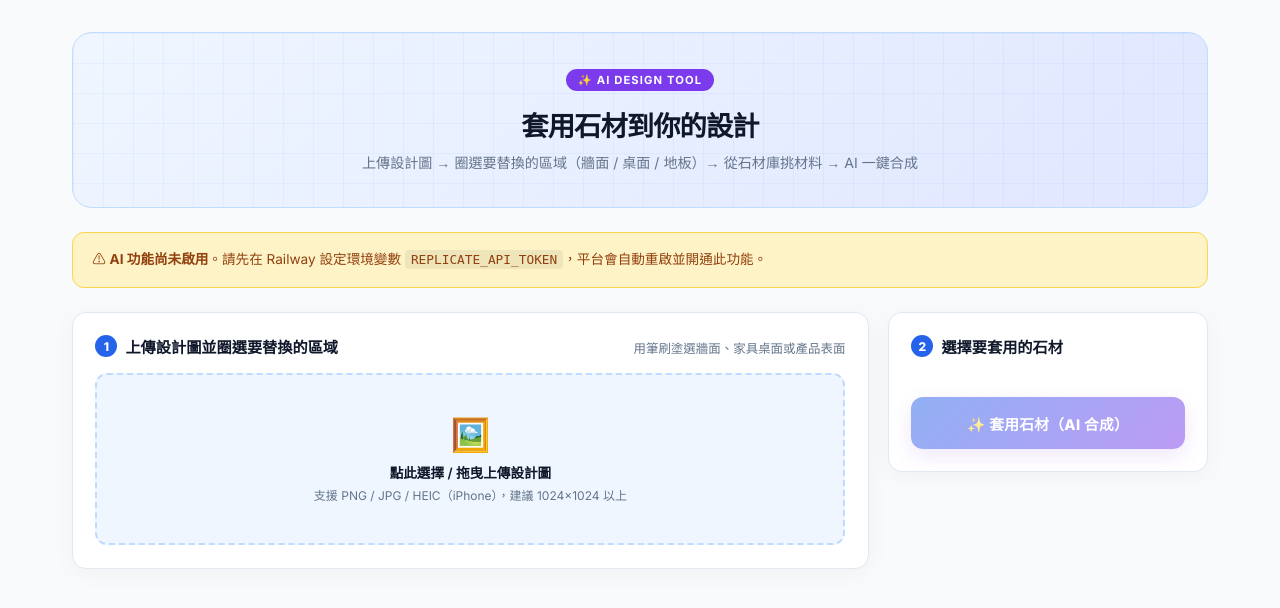
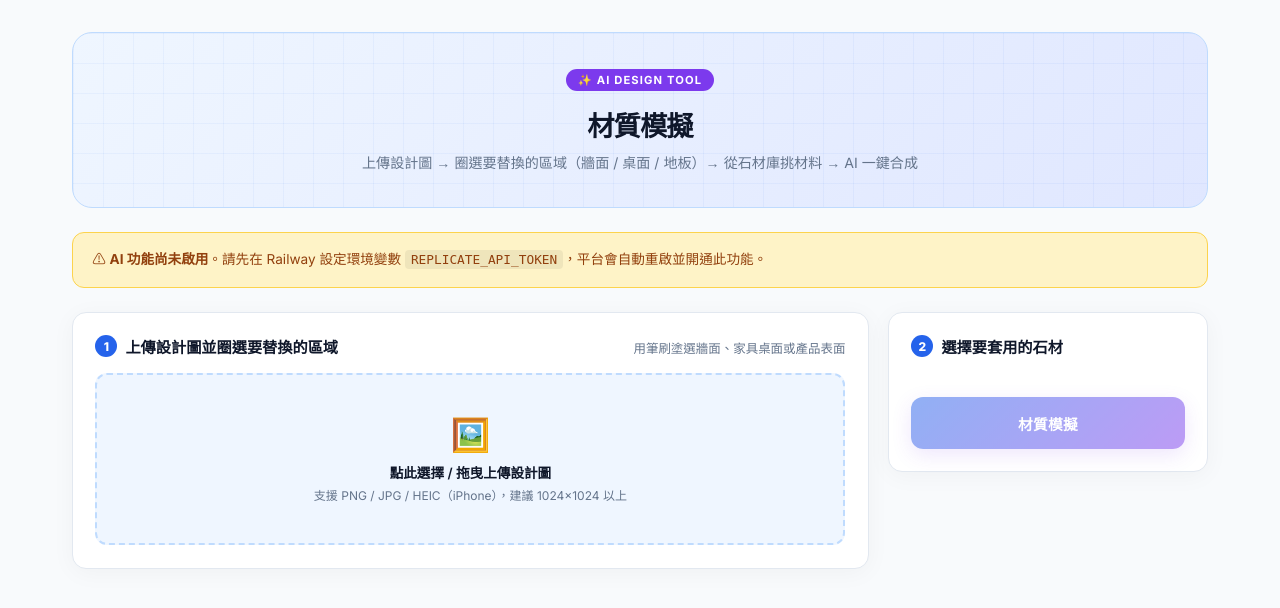
Before and after one commit to clie945-tech/stone-database, a Flask app: page /design-tool in a window 1280 px wide. Shown: the part 61-669 px from the top of the page. Run offline with Flask 3, Linux system fonts and the light colour scheme; the visitor is signed in with stand-in values (Sample User, id 1); data that the repository does not hold is empty; some libraries are stand-ins or nearby versions.

Commit message:
按鈕/文案更名：套用石材→材質模擬、生成產品渲染圖→設計生成
- 設計工具主按鈕：「套用石材（AI 合成）」→「材質模擬」
- 草圖渲染主按鈕：「生成產品渲染圖」→「設計生成」
- 一併統一設計工具頁標題、H1、導覽列連結為「材質模擬」
- (展覽圖庫表格欄位「套用石材」語意為「套用的石材」，保留)

Co-Authored-By: Claude Opus 4.7 <noreply@anthropic.com>

```diff
--- a/templates/design_tool.html
+++ b/templates/design_tool.html
@@ -3,7 +3,7 @@
 <head>
   <meta charset="UTF-8" />
   <meta name="viewport" content="width=device-width, initial-scale=1.0" />
-  <title>AI 設計工具 — 套用石材到設計圖 — ReStone</title>
+  <title>材質模擬 — AI 設計工具 — ReStone</title>
   <link rel="icon" type="image/svg+xml" href="/static/favicon.svg">
   <link rel="preconnect" href="https://fonts.googleapis.com">
   <link href="https://fonts.googleapis.com/css2?family=Inter:wght@400;500;600;700;800;900&display=swap" rel="stylesheet">
@@ -224,7 +224,7 @@
   <div class="page-hero">
     <div class="page-hero-inner">
       <span class="ai-tag">✨ AI DESIGN TOOL</span>
-      <h1>套用石材到你的設計</h1>
+      <h1>材質模擬</h1>
       <p>上傳設計圖 → 圈選要替換的區域（牆面 / 桌面 / 地板）→ 從石材庫挑材料 → AI 一鍵合成</p>
     </div>
   </div>
@@ -304,7 +304,7 @@
             style="width:100%;padding:0.7rem 0.9rem;background:#F1F5F9;border:1px solid var(--border);border-radius:8px;font-size:0.78rem;color:var(--text);line-height:1.5;font-family:'SF Mono',Consolas,monospace;resize:vertical;outline:none"></textarea>
         </div>
 
-        <button class="btn-apply" id="btn-apply" disabled>✨ 套用石材（AI 合成）</button>
+        <button class="btn-apply" id="btn-apply" disabled>材質模擬</button>
         <div class="error-box" id="error-box"></div>
       </div>
     </div>
@@ -508,7 +508,7 @@ function exportMask() {
   });
 }
 
-// ── 套用石材（AI 合成）──
+// ── 材質模擬（AI 合成）──
 async function runApply() {
   errorBox.classList.remove('active'); errorBox.textContent = '';
   btnApply.disabled = true;
--- a/templates/sketch.html
+++ b/templates/sketch.html
@@ -70,7 +70,7 @@
     </a>
     <div style="display:flex;gap:.5rem">
       <a href="/" class="hbtn">← 返回首頁</a>
-      <a href="/design-tool" class="hbtn">✨ 套用石材</a>
+      <a href="/design-tool" class="hbtn">✨ 材質模擬</a>
       <a href="/my-designs" class="hbtn">🖼 我的設計</a>
     </div>
   </div>
@@ -117,7 +117,7 @@
         </div>
         {% endfor %}
       </div>
-      <button class="btn-go" id="btn-go" disabled>🎨 生成產品渲染圖</button>
+      <button class="btn-go" id="btn-go" disabled>設計生成</button>
       <div class="error-box" id="error-box"></div>
     </div>
   </div>
```
